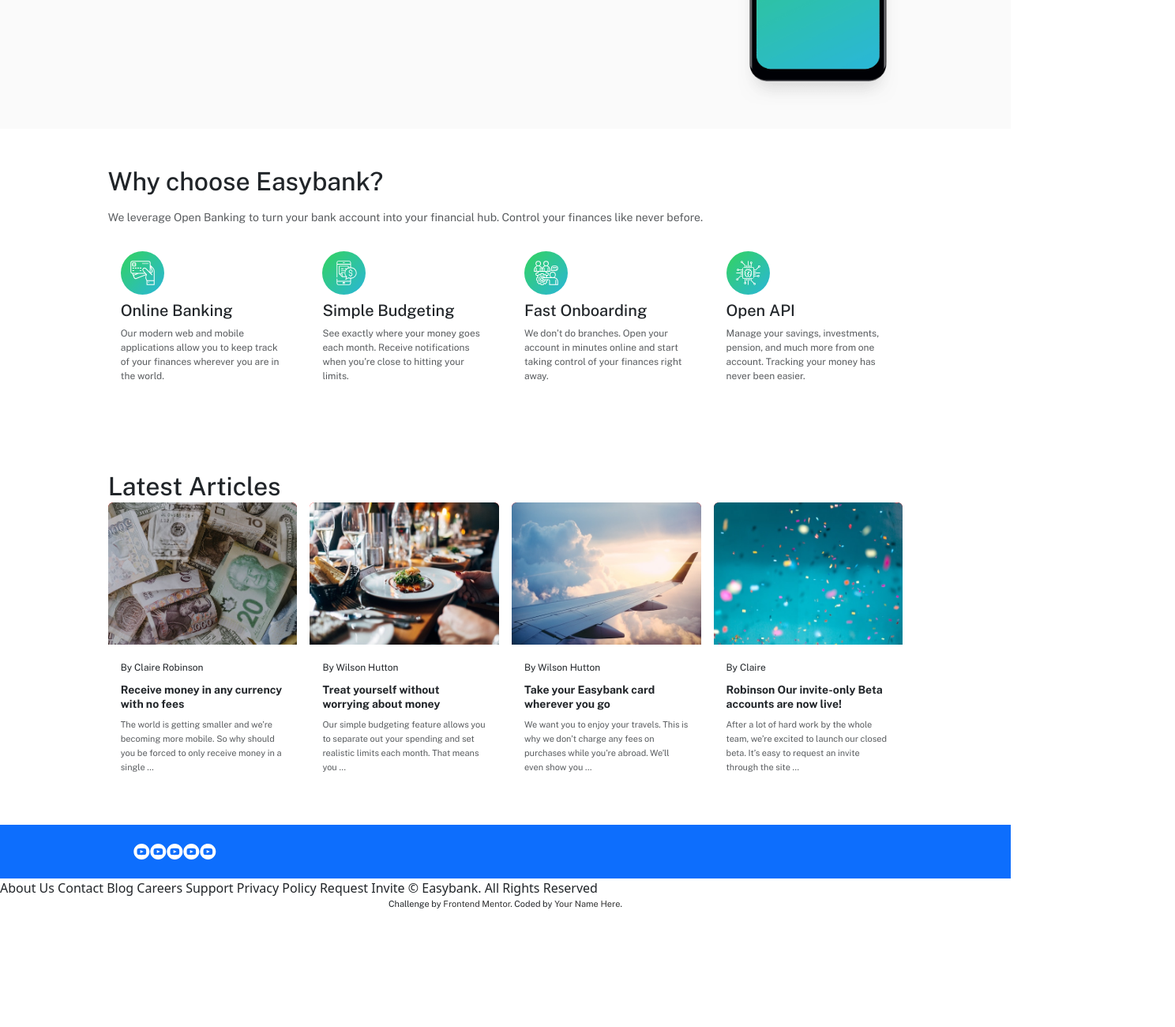
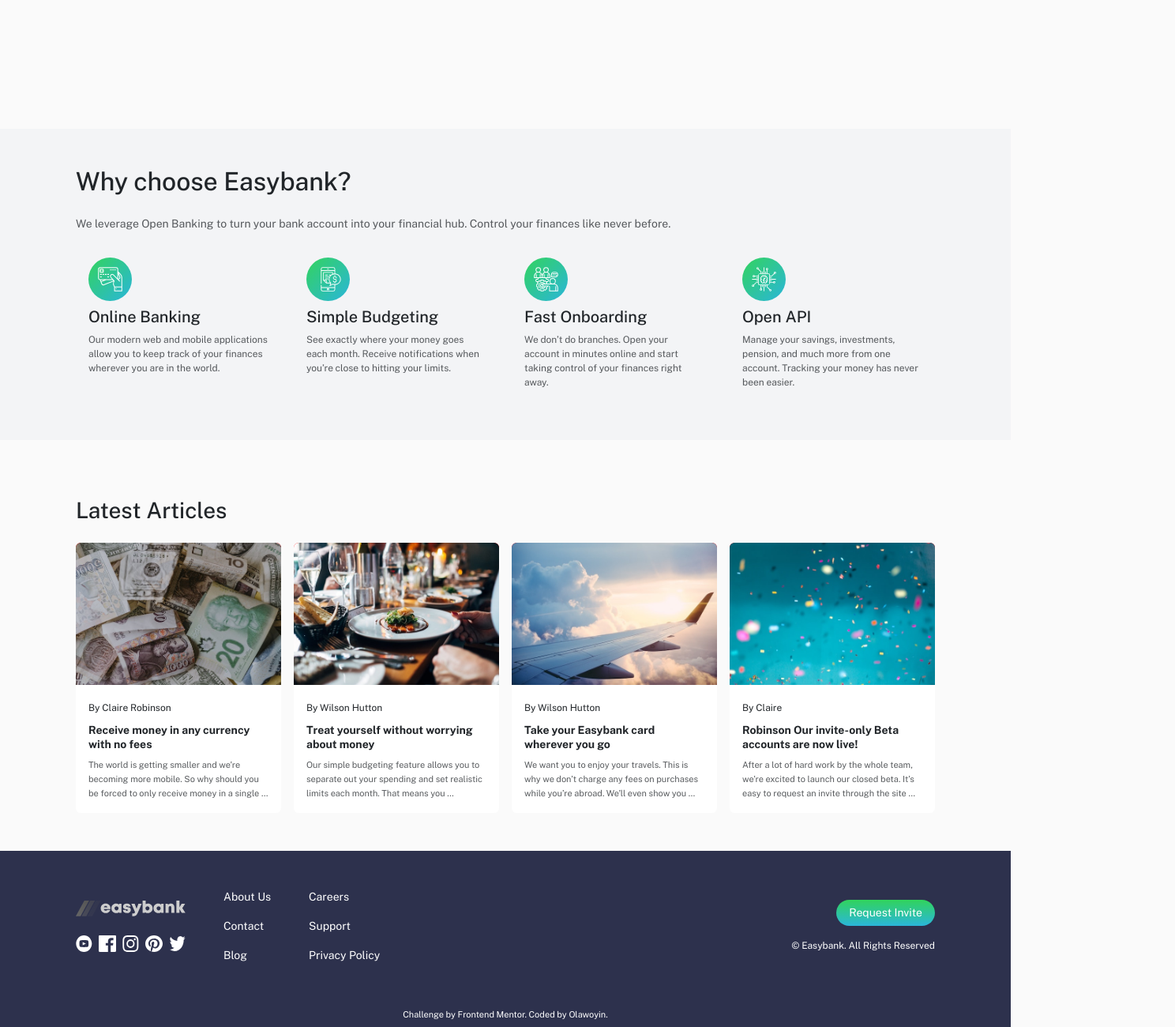
Before and after one commit to Olawoyin1/easybank-landing-page-master, a website: page index.html in a window 1280 px wide. Shown: the part 537-1837 px from the top of the page at 79% size, 1488 px wide, since content can reach past the window. Before the commit the page ends 1689 px from the top, so only its background shows below. Drawn offline with nearby package versions, Linux system fonts and the light colour scheme.

Commit message:
Responsiveness done

```diff
--- a/index.html
+++ b/index.html
@@ -64,6 +64,7 @@
           <div class="d-none d-lg-flex mail gap-3">
             <button>Request Invite</button>
           </div>
+          <img src="./images/icon-hamburger.svg" class="menu-btn" alt="">
         </div>
       </div>
     </header>
@@ -71,7 +72,7 @@
     <section class="main">
       <div class="container2">
         <div class="row flex-column-reverse flex-lg-row hero m-0">
-          <div class="col-lg-5 hero-text gap-2">
+          <div class="col-lg-5 d-flex text-center text-lg-start justify-content-center align-items-lg-start align-items-center flex-column gap-2">
             <h1 class="hero-header">Next generation digital banking</h1>
 
             <p class="text-muted my-2">
@@ -80,29 +81,31 @@
               more.
             </p>
 
-            <button>Request Invite</button>
+            <button class="d-inline-block">Request Invite</button>
           </div>
-          <div class="col-lg-7 hero-img">
-            <img
+          <div class="col-lg-7 hero-im">
+            <!-- <img
               src="../../../Images/image-mockups.png"
               class="img-fluid img2"
               alt="hero_image"
-            />
+            /> -->
           </div>
         </div>
       </div>
     </section>
 
-    <section class="why m-0 p-5">
+    <section class="why py-5">
       <div class="container2">
-        <h2>Why choose Easybank?</h2>
-        <p class="text-muted my-3 w-lg-50">
-          We leverage Open Banking to turn your bank account into your financial
-          hub. Control your finances like never before.
-        </p>
+        <div class="row  m-0 head d-flex align-items-start text-center text-sm-start justify-content-start align-items-center align-items-sm-start flex-column gap-2">
+          <h2>Why choose Easybank?</h2>
+          <p class="text-muted my-3 w-lg-50">
+            We leverage Open Banking to turn your bank account into your financial
+            hub. Control your finances like never before.
+          </p>
+        </div>
 
         <div class="grid1">
-          <div class="p-3 d-flex align-items-start flex-column gap-2">
+          <div class="p-3 d-flex align-items-start text-center text-sm-start justify-content-start align-items-center align-items-sm-start flex-column gap-2">
             <img src="./images/icon-online.svg" class="img-fluid" alt="" />
 
             <h5>Online Banking</h5>
@@ -112,7 +115,7 @@
             </small>
           </div>
 
-          <div class="p-3 d-flex align-items-start flex-column gap-2">
+          <div class="p-3 d-flex align-items-start text-center text-sm-start justify-content-start align-items-center align-items-sm-start flex-column gap-2">
             <img src="./images/icon-budgeting.svg" class="img-fluid" alt="" />
 
             <h5>Simple Budgeting</h5>
@@ -122,7 +125,7 @@
             </small>
           </div>
 
-          <div class="p-3 d-flex align-items-start flex-column gap-2">
+          <div class="p-3 d-flex align-items-start text-center text-sm-start justify-content-start align-items-center align-items-sm-start flex-column gap-2">
             <img src="./images/icon-onboarding.svg" class="img-fluid" alt="" />
 
             <h5>Fast Onboarding</h5>
@@ -132,7 +135,7 @@
             </small>
           </div>
 
-          <div class="p-3 d-flex align-items-start flex-column gap-2">
+          <div class="p-3 d-flex align-items-start text-center text-sm-start justify-content-start align-items-center align-items-sm-start flex-column gap-2">
             <img src="./images/icon-api.svg" class="img-fluid" alt="" />
             <h5>Open API</h5>
             <small class="text-muted">
@@ -145,9 +148,9 @@
     </section>
 
 
-    <section class="article p-5">
+    <section class="article py-5">
       <div class="container2">
-        <h2>Latest Articles</h2>
+        <h3 class="my-4 text-center text-sm-start">Latest Articles</h3>
 
         <div class="grid2">
 
@@ -203,37 +206,56 @@
       </div>
     </section>
 
-    <footer class="bg-primary p-4">
+    <footer class="py-5 text-white">
       <div class="container2">
-        <div class="d-flex align-items-center-justify-content-between">
-          <div class="d-flex">
-            <div class="d-flex">
-              <img src="" alt="">
-              <div class="d-flex links">
+        <div class="d-flex flex-column flex-md-row align-items-center gap-3 justify-content-between">
+          <div class="d-flex flex-column flex-md-row gap-3 gap-md-5">
+            <div class="d-flex justify-content-center flex-column gap-3 gap-md-4">
+              <img src="./images/logo.svg" class="svg-color" alt="">
+              <div class="d-flex gap-2 links">
                 <img src="./images/icon-youtube.svg" alt="">
-                <img src="./images/icon-youtube.svg" alt="">
-                <img src="./images/icon-youtube.svg" alt="">
-                <img src="./images/icon-youtube.svg" alt="">
-                <img src="./images/icon-youtube.svg" alt="">
+                <img src="./images/icon-facebook.svg" alt="">
+                <img src="./images/icon-instagram.svg" alt="">
+                <img src="./images/icon-pinterest.svg" alt="">
+                <img src="./images/icon-twitter.svg" alt="">
               </div>
             </div>
+
+            <ul class="d-flex align-items-center align-items-md-start m-0 flex-column gap-3">
+              <li>About Us</li>
+              <li>Contact</li>
+              <li>Blog</li>
+            </ul>
+
+            <ul class="d-flex align-items-center align-items-md-start flex-column m-0 gap-3">
+              <li>Careers</li>
+              <li>Support</li>
+              <li>Privacy Policy</li>
+            </ul>
+
+          </div>
+          <div class="right d-flex align-items-center align-items-md-end flex-column gap-3">
+            <button>Request Invite</button>
+            <small>© Easybank. All Rights Reserved</small>
           </div>
         </div>
       </div>
     </footer>
 
+    <div class="attribution p-2">
+      Challenge by
+      <a href="https://www.frontendmentor.io?ref=challenge" target="_blank"
+        >Frontend Mentor</a
+      >. Coded by <a href="#">Olawoyin</a>.
+    </div>
 
 
 
 
-    About Us Contact Blog Careers
-    Support Privacy Policy Request Invite © Easybank. All Rights Reserved
 
-    <div class="attribution">
-      Challenge by
-      <a href="https://www.frontendmentor.io?ref=challenge" target="_blank"
-        >Frontend Mentor</a
-      >. Coded by <a href="#">Your Name Here</a>.
-    </div>
+    <script src="./script.js"></script>
+
+
+
   </body>
 </html>
--- /dev/null
+++ b/script.js
@@ -0,0 +1,8 @@
+console.log("hey");
+const navlinks = document.querySelectorAll('.nav-link');
+
+
+
+navlinks.forEach(item => {
+    console.log("item clicked")
+})
--- a/style.css
+++ b/style.css
@@ -10,14 +10,13 @@
   text-decoration: none !important;
   scroll-behavior: smooth;
   font-family: "Public Sans", sans-serif;
-  /* overflow: hidden; */
-  /* overflow-x: hidden; */
-  /* overflow-y: auto; */
 }
 
 
 
-
+.menu-btn{
+    width: 24px;
+}
 
 button{
   border: none !important;
@@ -42,9 +41,6 @@
 
 }
 
-/* section{
-    padding: 3rem 0 !important;
-} */
 
 .container2{
   width: 85%;
@@ -54,6 +50,7 @@
 body{
   color: #333333;
   overflow-x: hidden;
+  background-color: hsl(0, 0%, 98%) !important;
 }
 
 img{
@@ -81,14 +78,11 @@
 
 .main-header{
   background: #ffffff;
-  /* z-index: 9999; */
 }
 
 .main{
   position: relative;
   z-index: -1;
-  background-color: #fafafa;
-  /* overflow: hidden; */
 }
 
 .main::after{
@@ -96,10 +90,9 @@
   position: absolute;
   width: 55%;
   height: 1000px;
-  /* height: 100%; */
   top: -20rem;
   right: 0;
-  background-image: url("../public/Images/bg-intro-desktop.svg");
+  /* background-image: url("./Images/bg-intro-desktop.svg"); */
   overflow: hidden;
 }
 
@@ -111,8 +104,8 @@
 }
 
 .img2{
-  width: 590px;
-
+    width: 590px;
+    z-index: 1000;
 }
 
 
@@ -135,6 +128,11 @@
   flex-direction: column;
 }
 
+
+.why{
+
+    background-color:  hsl(220, 16%, 96%) !important;
+}
 
 .grid1,
 .grid2 {
@@ -183,3 +181,18 @@
     font-size: 14px !important;
     font-weight: bold;
 }
+
+.svg-color {
+    filter: invert(100%) sepia(0%) saturate(0%) hue-rotate(0deg) brightness(100%) contrast(100%);
+  }
+
+footer ,
+.attribution{
+    color: #fff !important;
+    background-color: hsl(233, 26%, 24%);
+}
+
+.attribution a{
+    color: #fff !important;
+
+}
```
